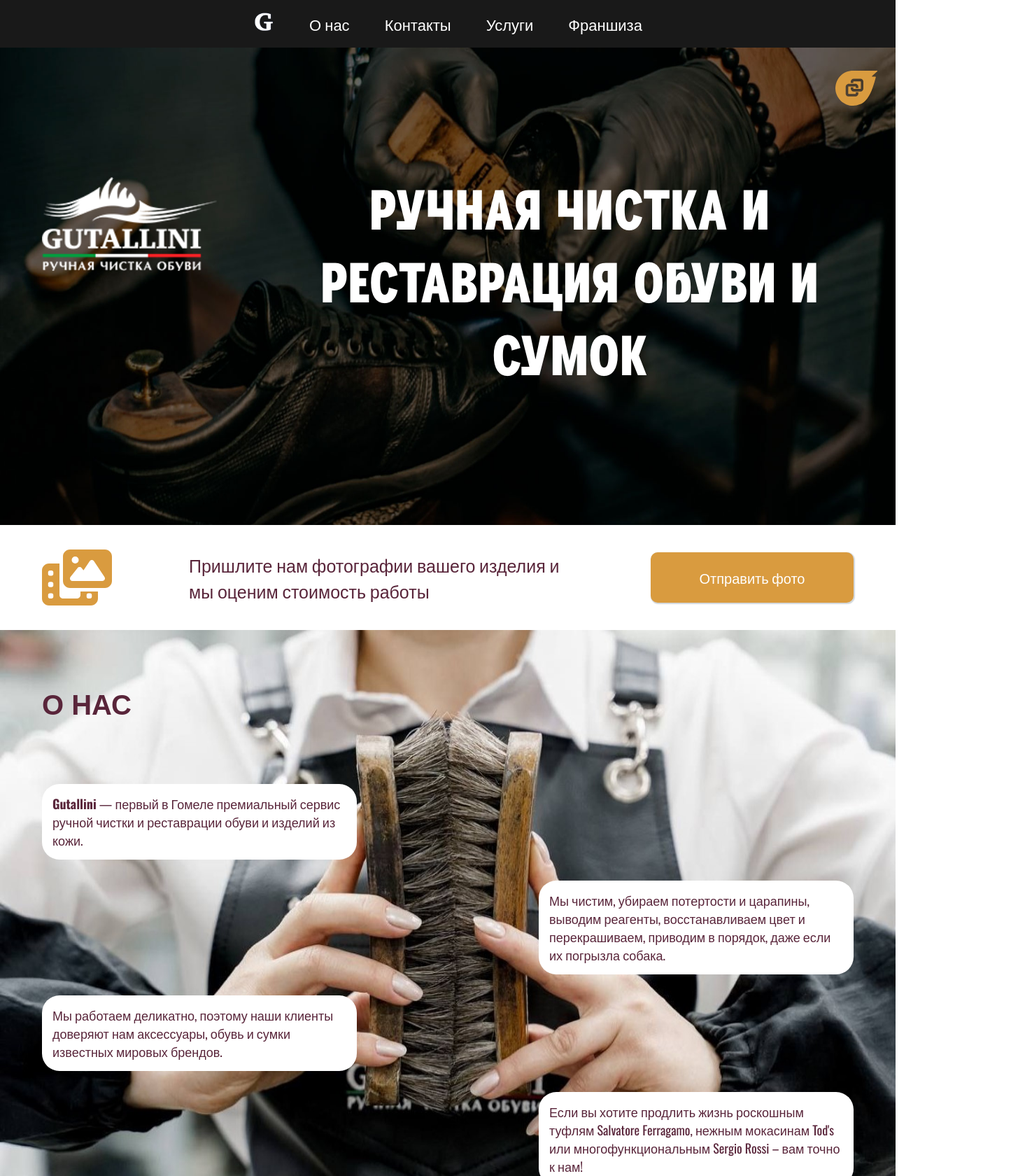
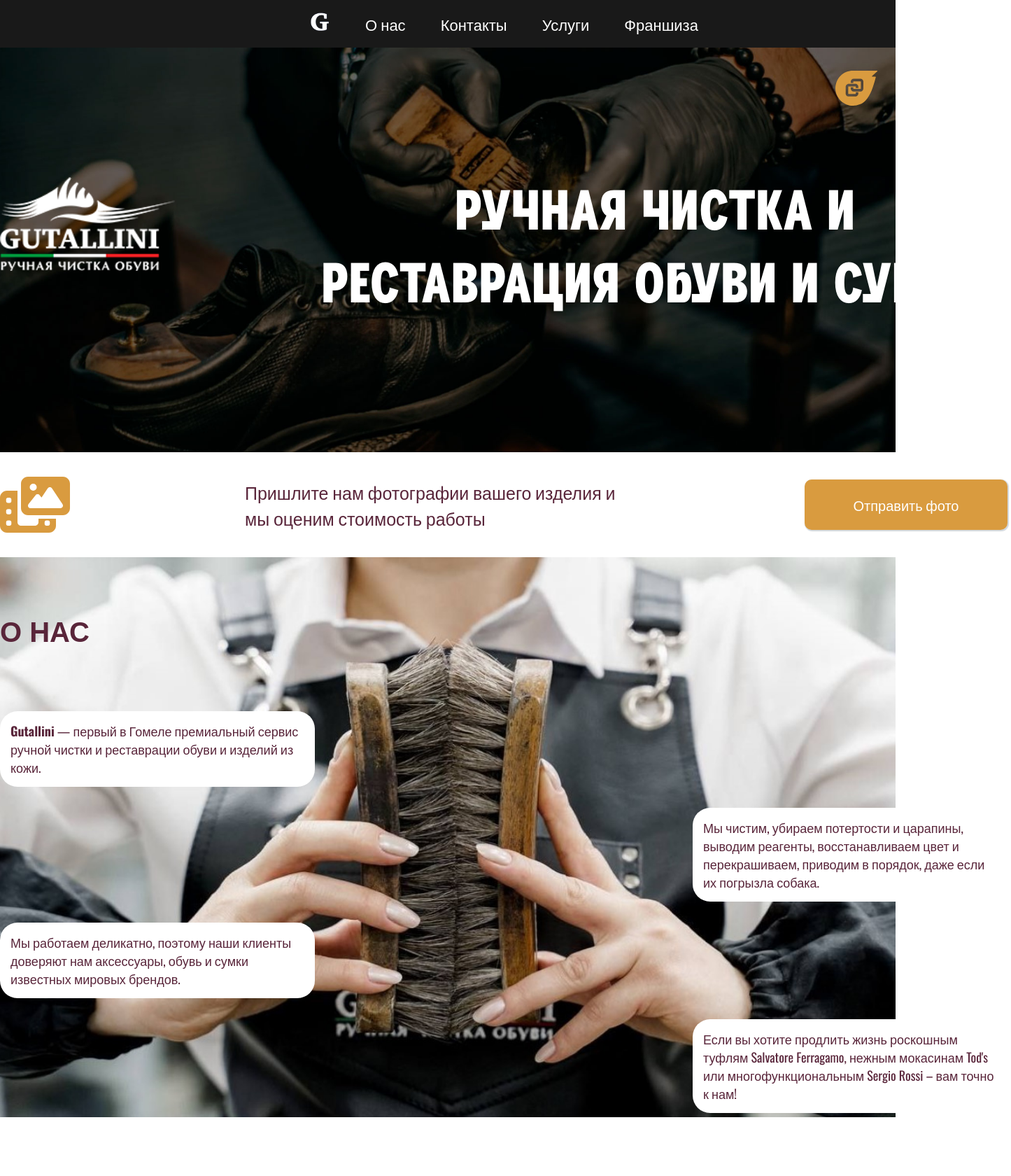
Before and after one commit to olymuzyka-intensive/Gutallini, a React (Vite) app: page / in a window 1280 px wide. Shown: the top 1680 px of the page at 70% size, 1445 px wide, since content can reach past the window. Built offline with nearby package versions, Linux system fonts and the light colour scheme; a web font is replaced by a local one.

Commit message:
add media 2560

```diff
--- a/src/css/style.css
+++ b/src/css/style.css
@@ -239,7 +239,7 @@ h3 {
 
 .promo {
   background: url("/img/feature-bg.jpg") center no-repeat;
-  background-size: 100% 100%;
+  background-size: cover;
 }
 .promo__row {
   display: flex;
@@ -439,7 +439,7 @@ iframe {
 
 .about {
   background: url("/img/promo-bg.jpg") center no-repeat;
-  background-size: 100% 100%;
+  background-size: cover;
   height: 100vh;
 }
 .about__row {
@@ -880,4 +880,16 @@ iframe {
 }
 .footer__row-title, .footer__row-text {
   color: #ffffff;
+}
+
+@media (max-width: 2560px) {
+  .container {
+    width: 1440px;
+  }
+  .services__row-section {
+    grid-template-columns: auto auto auto auto;
+  }
+  iframe {
+    width: 670px;
+  }
 }/*# sourceMappingURL=style.css.map */
--- a/src/pages/ServicePage.jsx
+++ b/src/pages/ServicePage.jsx
@@ -8,6 +8,7 @@ import CompareImage from "react-compare-image";
 import { useParams } from "react-router-dom";
 import { TelegramFormRequest } from "../components/TelegramForm/TelegramFormRequest";
 import Links from "../components/Links/links";
+
 // import ScrollToTop from "../components/ScrollToTop";
 
 function ServicePage() {
@@ -57,6 +58,11 @@ function ServicePage() {
             </div>
 
             <Send isActive={true} />
+            <ul className="page__nav">
+              <li className="page__nav-item"><a href="#before-after">До/После</a></li>
+              <li className="page__nav-item"><a href="#stages">Этапы работы</a></li>
+              <li className="page__nav-item"><a href="#questions">Вопросы</a></li>
+            </ul>
           </div>
         </div>
       </section>
@@ -69,7 +75,7 @@ function ServicePage() {
         </div>
       </section>
 
-      <section className="services">
+      <section className="services" id="before-after">
         <div className="container">
           <div
             key={selectedObject.id}
@@ -123,7 +129,7 @@ function ServicePage() {
         </div>
       </section>
 
-      <section className="stages">
+      <section className="stages" id="stages">
         <div className="container">
           <h3 className="services__row-type--desc">
           <span>
@@ -155,7 +161,7 @@ function ServicePage() {
         </div>
       </section>
 
-      <section className="questions">
+      <section className="questions" id="questions">
         <div className="container">
           <h3 className="services__row-type--desc">
           <span>
--- a/src/scss/_media.scss
+++ b/src/scss/_media.scss
@@ -0,0 +1,17 @@
+@media (max-width: 2560px) {
+    .container {
+        width: 1440px;
+    }
+
+    // .promo__row {
+    //     padding: 142px 0;
+    // }
+
+    .services__row-section {
+        grid-template-columns: auto auto auto auto ;
+    }
+
+    iframe {
+        width: 670px;
+    }
+}
--- a/src/scss/components/_about.scss
+++ b/src/scss/components/_about.scss
@@ -1,6 +1,7 @@
 .about {
   background: url("/img/promo-bg.jpg") center no-repeat;
-  background-size: 100% 100%;
+  // background-size: 100% 100%;
+  background-size: cover;
   height: 100vh;
   &__row {
     display: flex;
--- a/src/scss/components/_promo.scss
+++ b/src/scss/components/_promo.scss
@@ -1,6 +1,10 @@
 .promo {
    background: url('/img/feature-bg.jpg') center no-repeat;
-   background-size: 100% 100%;
+   // background-size: 100vw 80vh;
+
+   background-size: cover;
+   // background-attachment: fixed;
+   // background-size: ;
    // margin-top: 30px;
    // padding: 123px 0 110px;
    // height: 100vh;
```
Also changed, not shown: 1 other file (tests, documents, lock files or other folders).
